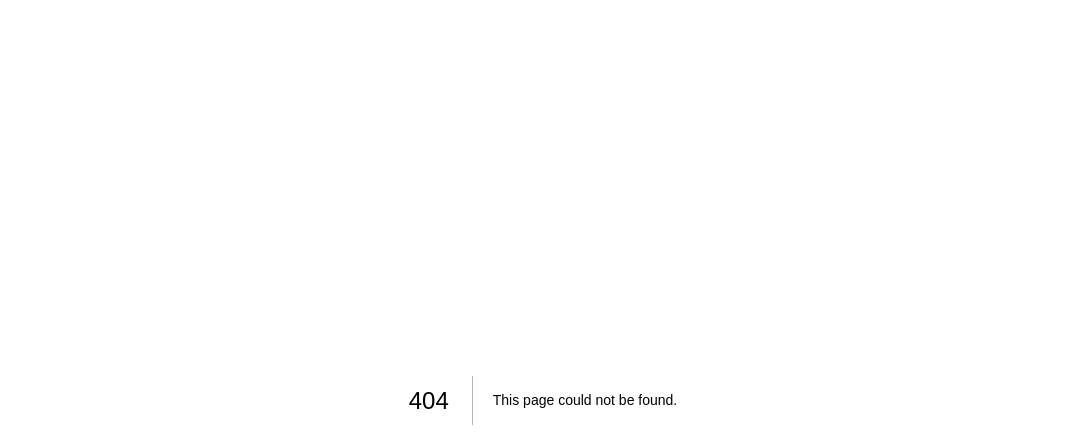
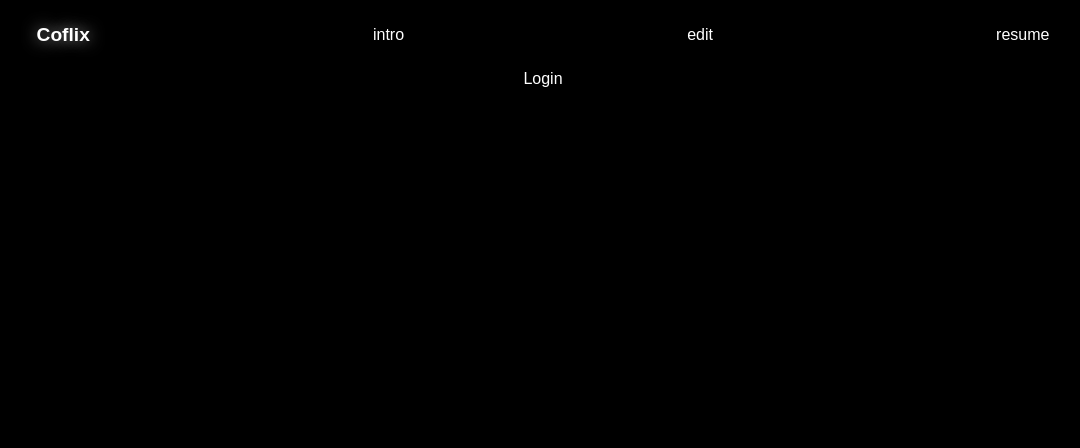
Before and after one commit to jaegwans/coflix, a Next.js app: page /qna/login in a window 1280 px wide. Before the commit this address had no page. Shown: the top 448 px of the page, without its empty margins (97-1177 px from the left). Built offline with nearby package versions, Linux system fonts and the light colour scheme.

Commit message:
chore: login route

```diff
--- /dev/null
+++ b/src/pages/qna/login.tsx
@@ -0,0 +1,18 @@
+import React from 'react';
+import Layout from '@/components/common/Layout';
+import styled from 'styled-components';
+
+function Login() {
+    return <StyledLayout>Login</StyledLayout>;
+}
+
+export default Login;
+
+const StyledLayout = styled(Layout)`
+    position: relative;
+    padding-top: ${({ theme }) => theme.len.tabHeight};
+    display: flex;
+    justify-content: center;
+    align-items: center;
+    flex-direction: column;
+`;
```
